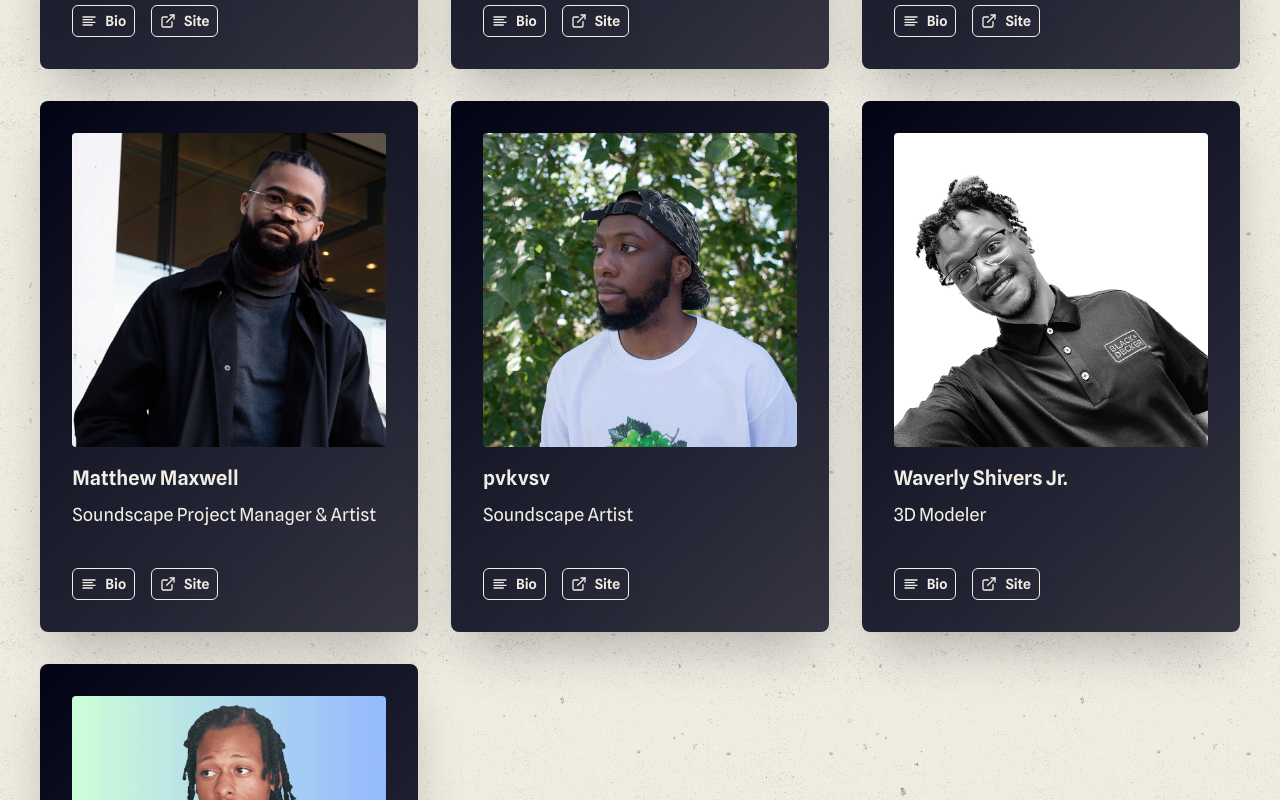
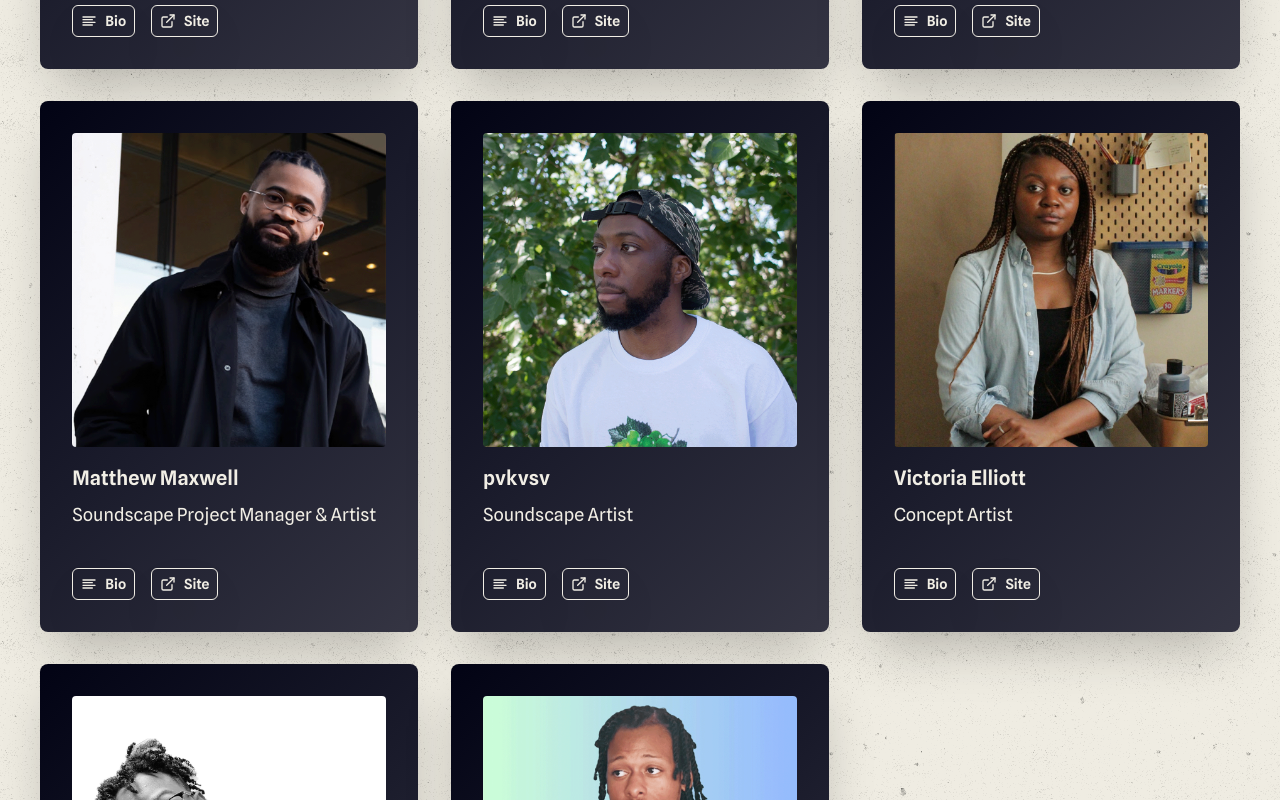
Before and after one commit to lookingglasspgh/lg-site-v1, a Next.js app: page /contributors in a window 1280 px wide. Shown: the part 1860-2660 px from the top of the page. Built offline with nearby package versions, Linux system fonts and the light colour scheme.

Commit message:
feat: tori profile

```diff
--- a/src/content/contributors.js
+++ b/src/content/contributors.js
@@ -227,6 +227,24 @@ const contributors = {
       ),
     },
     {
+      name: 'Victoria Elliott',
+      role: 'Concept Artist',
+      headshotPath: '/collaborators/victoria.webp',
+      website: 'https://victoriadoesartoverhere.com/home',
+      bio: (
+        <span>
+          Victoria Elliott is an illustrator and writer based in Los Angeles, California. She
+          graduated from Harvard College in 2016 with a degree in Environmental Science and Public
+          Policy, and moved to LA shortly thereafter to pursue a career in screenwriting. Victoria
+          is currently an Audio Manager at Green Street Pictures, an independent animation studio
+          in Pasadena, CA. Her previous credits include Script Supervising and Coordinating at
+          Bento Box Entertainment and CBS Television Studios. Her illustration work includes
+          commissions for Tufts University, WACO Theater Center, the Harvard Beth Israel Deaconess
+          Medical Center and Black Girls Smile.
+        </span>
+      ),
+    },
+    {
       name: 'Waverly Shivers Jr.',
       role: '3D Modeler',
       headshotPath: '/collaborators/waverly.webp',
```
Also changed, not shown: public/collaborators/victoria.webp (added).
